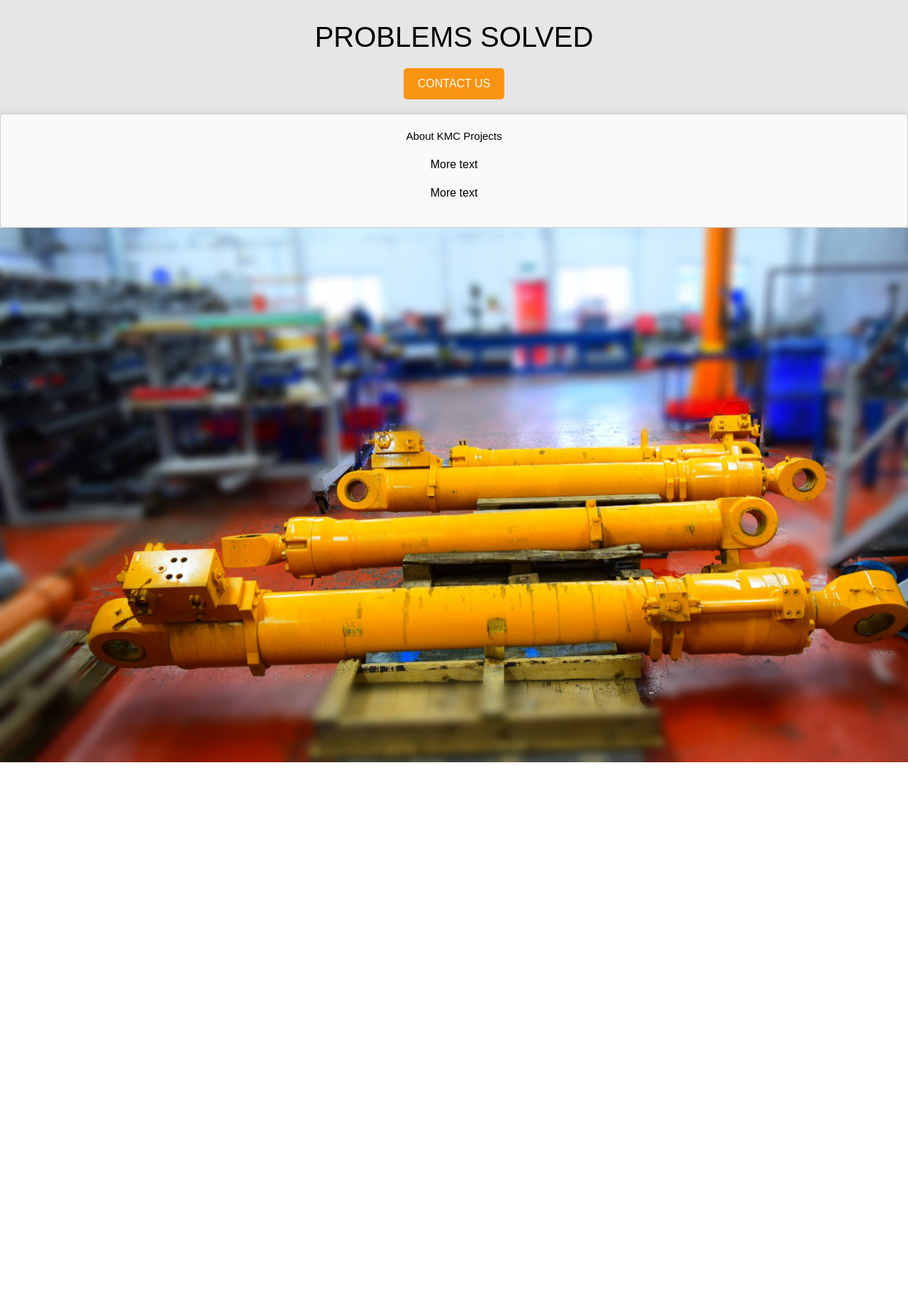
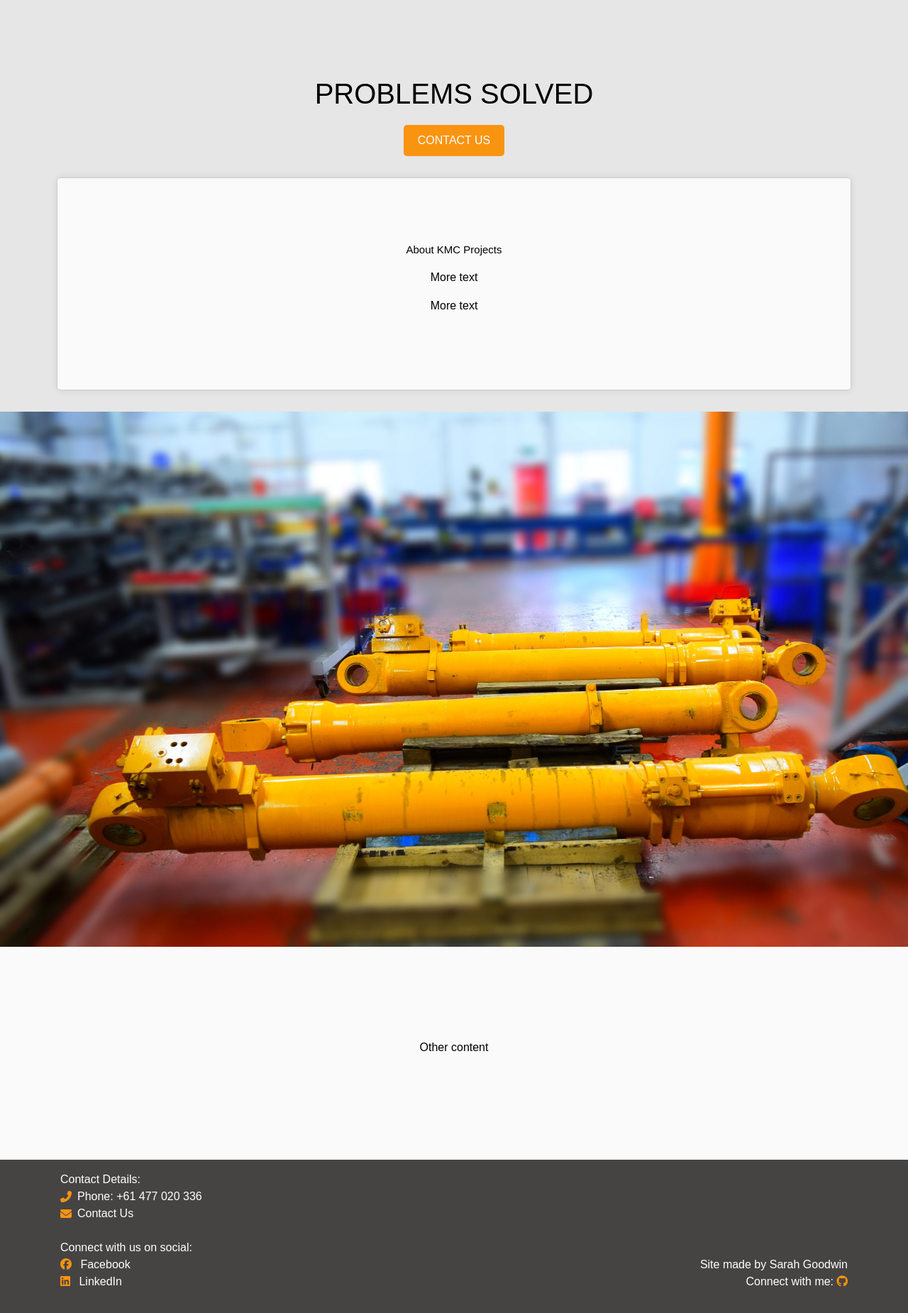
Before and after one commit to sarahgoodwin93/kmc-projects, a Django app: page / in a window 1280 px wide. Shown: the part 82-1932 px from the top of the page at 71% size. Before the commit the page ends 1156 px from the top, so only its background shows below. Run offline with Django 4.2, Linux system fonts and the light colour scheme; some libraries are stand-ins or nearby versions; some web fonts are replaced.

Commit message:
(FEAT/index.html) add footer and styling

```diff
--- a/home/templates/home/index.html
+++ b/home/templates/home/index.html
@@ -18,8 +18,55 @@
                     </p>
                 </div>
             </div>
-            <div>
+            <div class="cylinder-scroll">
                 <img class="cylinders-img" src="{% static 'images/cylinders.jpg' %}" alt="cylinders image">
             </div>
+            <div class="homepage-bottom">
+                <p>Other content</p>
+            </div>
     </div>
+
+<!-- Footer -->
+<footer class="footer mt-auto py-3 dark-bg">
+    <div class="container">
+        <div class="row">
+            <div class="col-md-6">
+                <!-- Left column -->
+                <ul class="list-unstyled d-flex flex-column">
+                    <li class="d-flex flex-row align-items-center">
+                        Contact Details:
+                    </li>
+                    <li class="d-flex flex-row align-items-center">
+                        <i class="fas fa-phone-alt mr-2"></i><a href="tel: +61477020336">Phone: +61 477 020 336</a>
+                    </li>
+                    <li class="d-flex flex-row align-items-center">
+                        <i class="fas fa-envelope mr-2"></i> <a href="#">Contact Us</a>
+                    </li>
+                    <br>
+                    <li class="d-flex flex-row align-items-center">
+                        Connect with us on social:
+                    </li>
+                    <li class="d-flex flex-row align-items-center">
+                        <a href="#"><i class="fab fa-facebook mr-2"></i> Facebook</a>
+                    </li>
+                    <li class="d-flex flex-row align-items-center">
+                        <a href="#"><i class="fab fa-linkedin mr-2"></i> LinkedIn</a>
+                    </li>
+                </ul>
+            </div>
+            <div class="col-md-6 text-right site-creator">
+                <!-- Site creator details -->
+                <ul class="list-unstyled d-flex flex-column">
+                    <li>
+                        {% block copyright %}Site made by Sarah Goodwin{% endblock copyright %}
+                    </li>
+                    <li>
+                        <a href="https://github.com/sarahgoodwin93/kmc-projects" target="_blank" rel="noopener" aria-label="Github Page">Connect with me: <i class="fab fa-github"></i></a>
+                    </li>
+                </ul>
+            </div>
+        </div>
+    </div>
+</footer>
+
 {% endblock %}
--- a/static/css/base.css
+++ b/static/css/base.css
@@ -64,6 +64,7 @@ body {
 
 .cylinders-img {
     width: 100%;
+    height: auto;
 }
 
 .contact-button:hover {
@@ -79,13 +80,13 @@ body {
     align-items: center;
     justify-content: center;
     text-align: center;
-    margin-top: 20px;
-    width: 100%;
+    margin: 30px 80px;
     background-color: rgba(255, 255, 255, 0.8);
     border: 1px solid #ccc;
     padding: 20px;
     border-radius: 5px;
     box-shadow: 0 0 10px rgba(0, 0, 0, 0.1);
+    height: 300px;
 
 }
 
@@ -94,6 +95,46 @@ body {
     color: black;
 }
 
+.homepage-bottom {
+    display: flex;
+    align-items: center;
+    justify-content: center;
+    text-align: center;
+    background-color: rgba(255, 255, 255, 0.8);
+    height: 300px;
+}
+
+/* Footer */
+
+.footer i {
+    color: #f99411;
+}
+
+.footer a {
+    text-decoration: none;
+    color: white;
+}
+
+.footer a:hover {
+    text-decoration: none;
+    color: #f99411;
+}
+
+.fa-github {
+    text-decoration: none;
+    color: #f99411;
+}
+
+footer {
+    color: white;
+    background-color: #464443;
+}
+
+.site-creator {
+    display: flex;
+    flex-direction: column;
+    justify-content: flex-end;
+}
 
 /* Media Queries for mobile */
 
--- a/templates/base.html
+++ b/templates/base.html
@@ -4,7 +4,7 @@
 <html lang="en">
   <head>
 
-    {% block meta %}
+{% block meta %}
     <meta http-equiv="X-UA-Compatible" content="ie=edge">
     <meta charset="utf-8">
     <meta name="viewport" content="width=device-width, initial-scale=1, shrink-to-fit=no">
@@ -22,20 +22,16 @@
     <link rel="stylesheet" href="{% static 'css/base.css' %}">
     <!-- Favicon -->
     <link rel="shortcut icon" type="image/png" href="{% static 'images/favicon.png' %}">
-{% endblock %}
+    {% endblock %}
 
 {% block extra_css %}
 {% endblock %}
 
 {% block corejs %}
+    <!-- Bootstrap Scripts -->
     <script src="https://code.jquery.com/jquery-3.4.1.slim.min.js" integrity="sha384-J6qa4849blE2+poT4WnyKhv5vZF5SrPo0iEjwBvKU7imGFAV0wwj1yYfoRSJoZ+n" crossorigin="anonymous"></script>
     <script src="https://cdn.jsdelivr.net/npm/popper.js@1.16.0/dist/umd/popper.min.js" integrity="sha384-Q6E9RHvbIyZFJoft+2mJbHaEWldlvI9IOYy5n3zV9zzTtmI3UksdQRVvoxMfooAo" crossorigin="anonymous"></script>
     <script src="https://stackpath.bootstrapcdn.com/bootstrap/4.4.1/js/bootstrap.min.js" integrity="sha384-wfSDF2E50Y2D1uUdj0O3uMBJnjuUD4Ih7YwaYd1iqfktj0Uod8GCExl3Og8ifwB6" crossorigin="anonymous"></script>
-    <script src="https://kit.fontawesome.com/17e7a6d47c.js" crossorigin="anonymous"></script>
-{% endblock %}
-
-{% block extra_js %}
-    <script src="https://kit.fontawesome.com/17e7a6d47c.js" crossorigin="anonymous"></script>
 {% endblock %}
 
 <title>KMC Projects {% block extra_title %}{% endblock %}</title>
@@ -93,6 +89,16 @@
         </div>
     </header>
 
+<!-- Footer -->
+<footer class="footer mt-auto py-3 dark-bg">
+    <li class="footer-text m-0 text-center">
+        {% block copyright %}Made by Sarah Goodwin{% endblock copyright %}
+    </li>
+    <li class="footer-text m-0 text-center">
+        Connect with us: <a href="https://github.com/sarahgoodwin93/kmc-projects" target="_blank" rel="noopener" aria-label="Github Page"><i class="fa-brands fa-github"></i></a>
+    </li>
+</footer>
+
 {% if messages %}
     <div class="message-container"></div>
 {% endif %}
@@ -103,6 +109,11 @@
 {% block content %}
 {% endblock %}
 
+{% block extra_js %}
+    <!-- Font Awesome Script -->
+    <script src="https://kit.fontawesome.com/17e7a6d47c.js" crossorigin="anonymous"></script>
+{% endblock %}
+
 {% block postloadjs %}
 {% endblock %}
 
```
